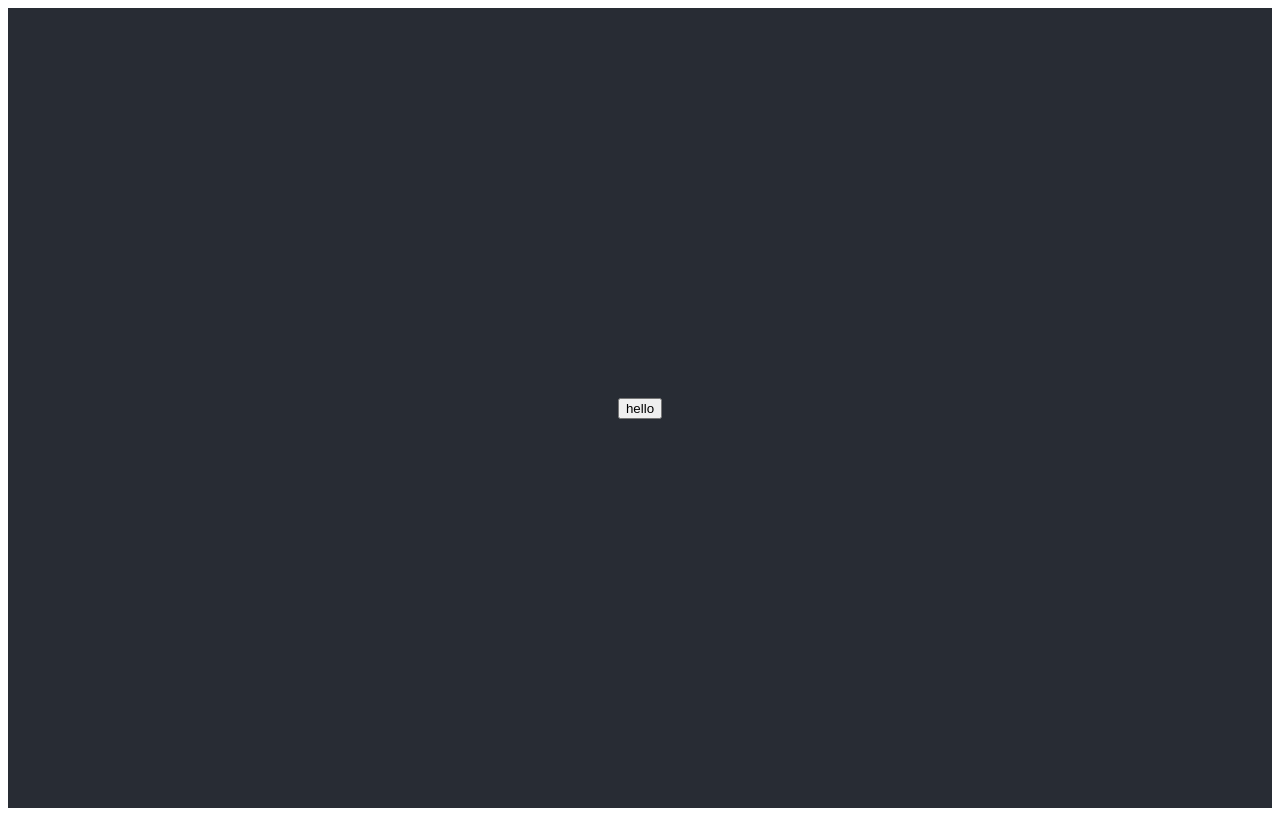
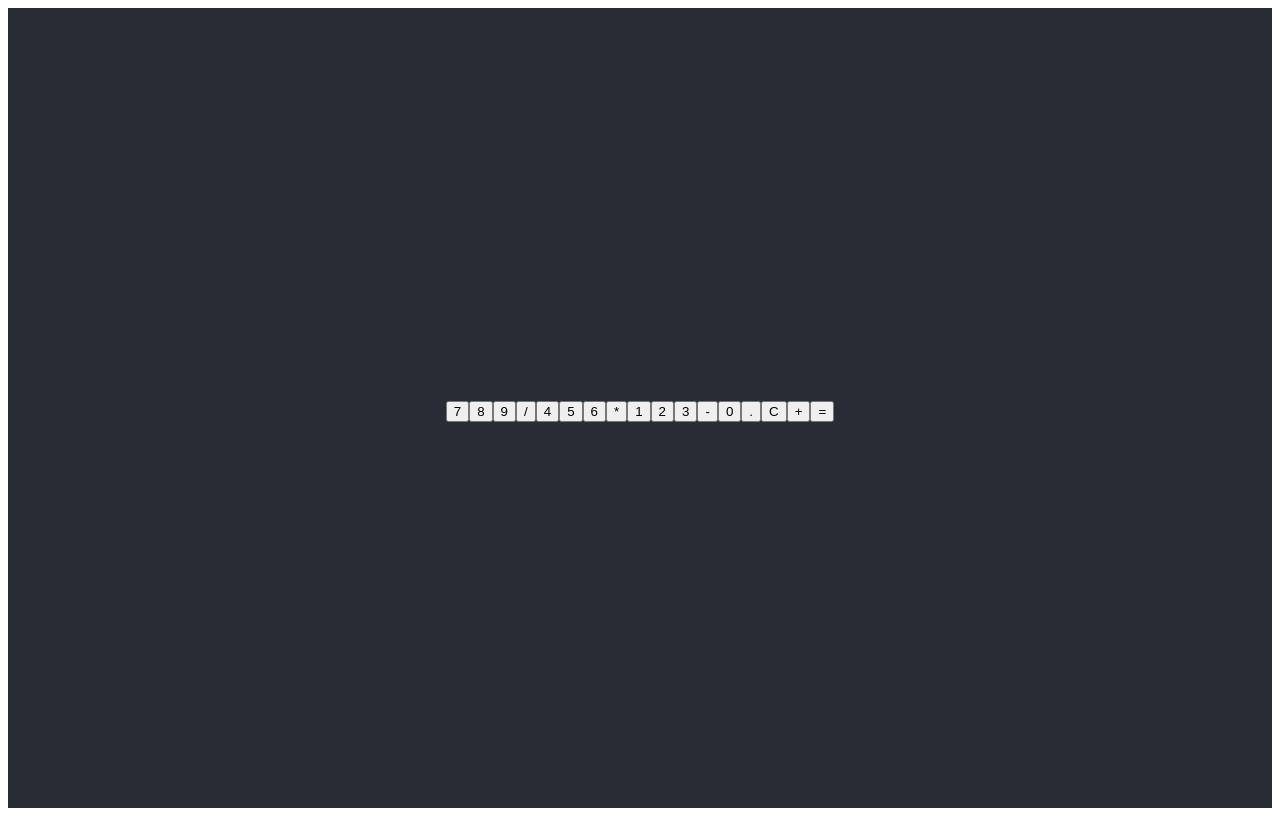
Before and after one commit to monaessaid/Calculator, a React (Create React App) app in the folder calculator_front-end/: page / in a window 1280 px wide. Built offline with nearby package versions, Linux system fonts and the light colour scheme.

Commit message:
Generating buttons

```diff
--- a/calculator_front-end/src/App.js
+++ b/calculator_front-end/src/App.js
@@ -1,11 +1,13 @@
+import React from 'react';
 import './App.css';
-import CalculatorButton from './CalculatorButton';
+// import CalculatorButton from './CalculatorButton';
+import CalculatorPanel from './CalculatorPanel';
 
 function App() {
   return (
     <div className="App">
         <header className="App-header">
-          <CalculatorButton caption="hello" />
+          <CalculatorPanel />
         </header>
     </div>
   );
--- a/calculator_front-end/src/CalculatorPanel.js
+++ b/calculator_front-end/src/CalculatorPanel.js
@@ -11,6 +11,15 @@ function CalculatorPanel(props) {
         "="
     ];
 
+    const calc_buttons = captions.map((value, index) => {
+        return <CalculatorButton caption={value} />
+    });
 
+    return(
+        <div>
+            {calc_buttons}
+        </div>
+    );
+}
 
-}
+export default CalculatorPanel;
```
